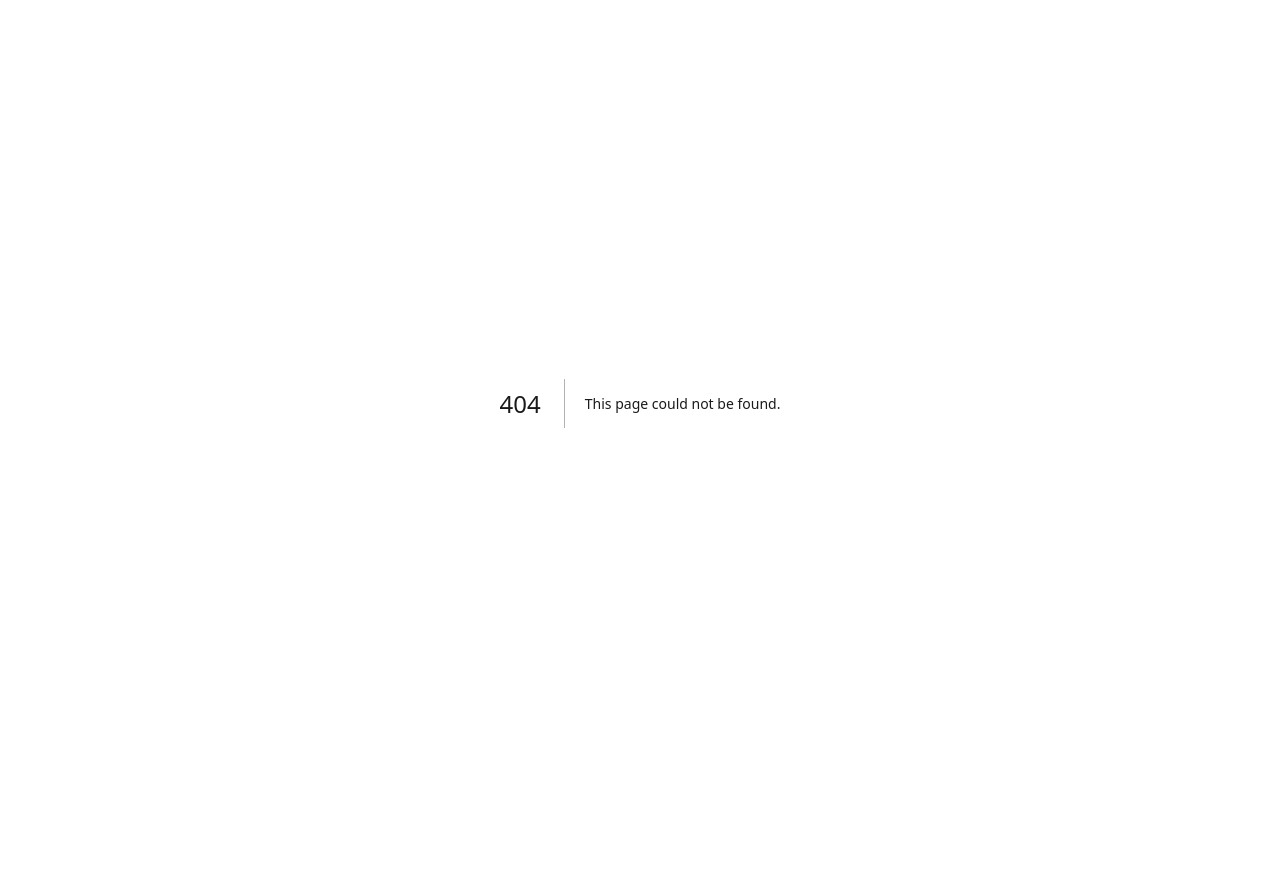
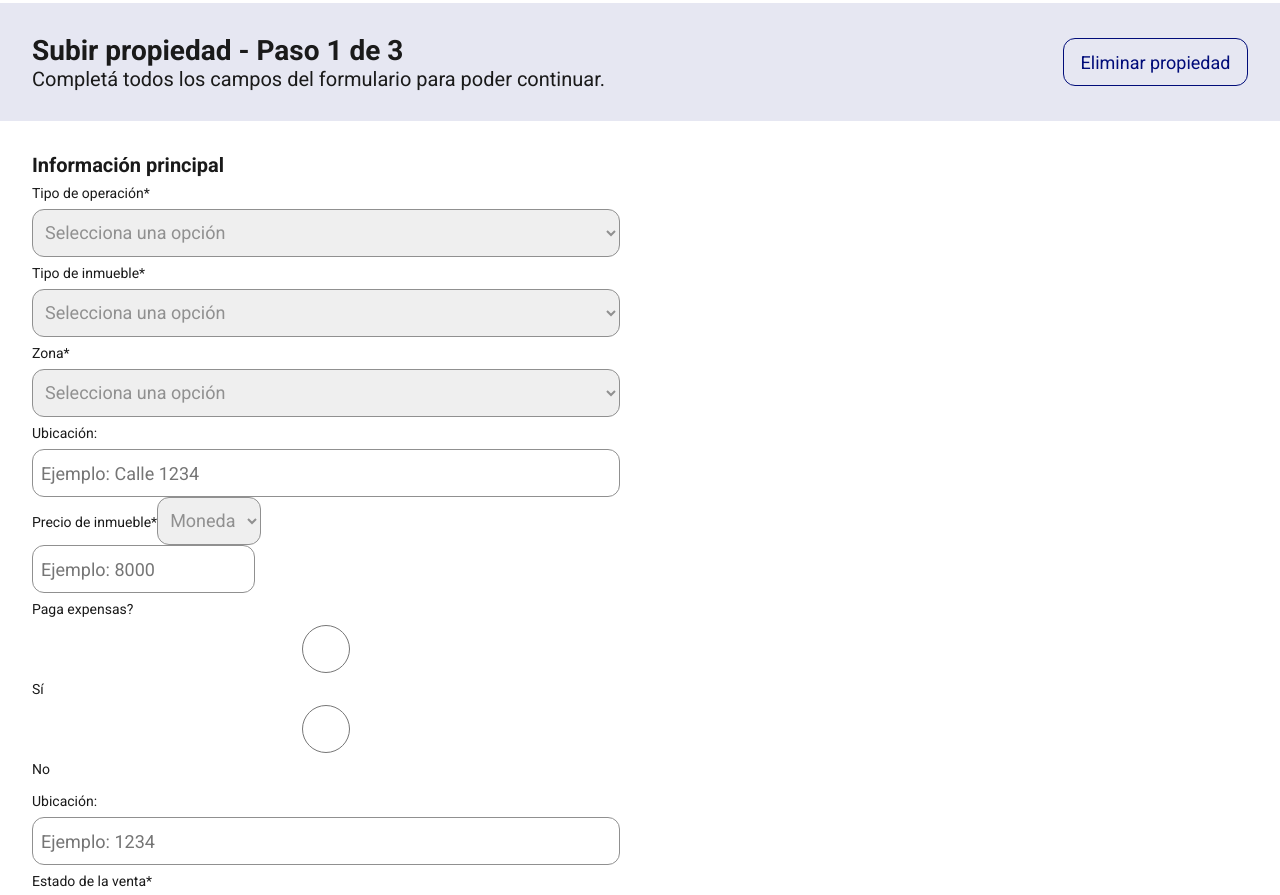
Before and after one commit to AgustinColaci/grippoinmobiliaria, a Next.js app: page /autogestion in a window 1280 px wide. Before the commit this address had no page. Shown: the part 160-1055 px from the top of the page. Built offline with nearby package versions, Linux system fonts and the light colour scheme.

Commit message:
paginas de autogestion

```diff
--- /dev/null
+++ b/src/app/autogestion/page.js
@@ -0,0 +1,106 @@
+import React from 'react';
+
+const Autogestion = () => {
+  return (
+    <>
+      <section className='banner__autogestion'>
+        <div className="banner__content">
+          <div className='banner__text'>
+            <h1 className='title'>Subir propiedad - Paso 1 de 3</h1>
+            <p className='paragraph'>Completá todos los campos del formulario para poder continuar.</p>
+          </div>
+          <div className='banner__button'>
+            <a className="button button--delete" href="#">Eliminar propiedad</a>
+          </div>
+        </div>
+      </section>
+      <section className='section__form'>
+        <h2 className="title">Información principal</h2>
+        <form>
+          <div className='section__form--inputs'>
+            <label htmlFor="tipoOperacion">Tipo de operación*</label>
+            <select id="tipoOperacion" name="tipoOperacion" defaultValue="">
+              <option value="" disabled>Selecciona una opción</option>
+              <option value="venta">Venta</option>
+              <option value="alquiler">Alquiler</option>
+            </select>
+          </div>
+
+          <div className='section__form--inputs'>
+            <label htmlFor="tipoInmueble">Tipo de inmueble*</label>
+            <select id="tipoInmueble" name="tipoInmueble" defaultValue="">
+              <option value="" disabled>Selecciona una opción</option>
+              <option value="casa">Casa</option>
+              <option value="departamento">Departamento</option>
+            </select>
+          </div>
+
+          <div className='section__form--inputs'>
+            <label htmlFor="zona">Zona*</label>
+            <select id="zona" name="zona" defaultValue="">
+              <option value="" disabled>Selecciona una opción</option>
+              <option value="MartinCoronado">Martín Coronado</option>
+              <option value="VillaBosch">Villa Bosch</option>
+              <option value="CiudadJardin">Ciudad Jardin</option>
+              <option value="PabloPodesta">Pablo Podesta</option>
+              <option value="LomaHermosa">Loma Hermosa</option>
+              <option value="AltosDePodesta">Barrio Altos de Podesta</option>
+            </select>
+          </div>
+
+          <div className='section__form--inputs'>
+            <label htmlFor="direccion">Ubicación:</label>
+            <input type="text" id="direccion" name="direccion" placeholder="Ejemplo: Calle 1234" />
+          </div>
+
+          <div className='section__form--inputs'>
+            <div className='input-sin-label'>
+              <label htmlFor="precioInmueble">Precio de inmueble*</label>
+              <select id="precioInmueble" name="precioInmueble" defaultValue="">
+                <option value="" disabled>Moneda</option>
+                <option value="ARS">ARS</option>
+                <option value="USD">USD</option>
+              </select>
+            </div>
+            <div className='input-sin-label'>
+              <label htmlFor="precioInmuebleValor"></label>
+              <input type="text" id="precioInmuebleValor" name="precioInmuebleValor" placeholder="Ejemplo: 8000" />
+            </div>
+          </div>
+
+          <div className='section__form--inputs'>
+            <label>Paga expensas?</label>
+            <input type="radio" id="si" name="pagaExpensas" value="si" />
+            <label htmlFor="si">Sí</label>
+            <input type="radio" id="no" name="pagaExpensas" value="no" />
+            <label htmlFor="no">No</label>
+          </div>
+
+          <div className='section__form--inputs'>
+            <label htmlFor="codigo">Ubicación:</label>
+            <input type="text" id="codigo" name="codigo" placeholder="Ejemplo: 1234" />
+          </div>
+
+          <div className='section__form--inputs'>
+            <label htmlFor="estadoVenta">Estado de la venta*</label>
+            <select id="estadoVenta" name="estadoVenta" defaultValue="">
+              <option value="" disabled>Selecciona una opción</option>
+              <option value="disponible">Disponible</option>
+              <option value="vendida">Vendida</option>
+              <option value="alquilada">Alquilada</option>
+            </select>
+          </div>
+
+          <div className='section__form--inputs'>
+            <label htmlFor="link-maps">Ubicación:</label>
+            <input type="text" id="link-maps" name="link-maps" placeholder="Pegar link de Google maps" />
+          </div>
+
+          <button className="button button--next" type="submit">Siguiente paso</button>
+        </form>
+      </section>
+    </>
+  );
+};
+
+export default Autogestion;
--- a/src/css/styles.css
+++ b/src/css/styles.css
@@ -1,3 +1,5 @@
+@import url('https://fonts.googleapis.com/css2?family=Roboto:ital,wght@0,100;0,300;0,400;0,500;0,700;0,900;1,100;1,300;1,400;1,500;1,700;1,900&display=swap');
+
 * {
     margin: 0;
     padding: 0;
@@ -5,6 +7,7 @@
     color: #1A1A1A;
     font-size: 62.5%;
     list-style-type: none;
+    font-family: "Roboto", sans-serif;
 }
 
 /* Variables - Colores */
@@ -146,3 +149,89 @@
     background-image: url(../icons/facebook.svg);
     background-repeat: no-repeat;
 }
+
+/* AUTOGESTION */
+
+.banner__autogestion {
+    background-color: #E6E7F2;
+    height: 11.8rem;
+    padding: 3.2rem;
+    display: flex;
+}
+
+.banner__autogestion .banner__content {
+    display: flex;
+    align-items: center;
+    width: 100%;
+    justify-content: space-between;
+}
+
+.banner__autogestion .title {
+    font-size: 2.8rem;
+}
+
+.banner__autogestion .paragraph {
+    font-size: 2rem;
+}
+
+.banner__autogestion .button.button--delete {
+    display: flex;
+    align-items: center;
+    justify-content: center;
+    width: 18.5rem;
+    height: 4.8rem;
+    border-radius: 1.2rem;
+    font-size: 1.8rem;
+    text-decoration: none;
+    border: .1rem solid var(--color--azul);
+    color: var(--color--azul);
+}
+
+.section__form {
+    font-size: 2rem;
+    max-width: 65.2rem;
+    padding: 3.2rem;
+}
+
+.section__form .title {
+    font-size: 2rem;
+}
+
+.section__form .section__form--inputs {
+    font-size: 1.4rem;
+    display: flex;
+    flex-direction: column;
+}
+
+
+.section__form label {
+    font-size: 1.4rem;
+    margin-bottom: .8rem;
+    margin-top: .8rem;
+}
+
+.section__form option,
+.section__form input,
+.section__form select {
+    border: .1rem solid var(--color--disable);
+    border-radius: 1.2rem;
+    height: 4.8rem;
+    font-size: 1.8rem;
+    color: var(--color--disable);
+    padding: .8rem;
+}
+
+.section__form .button.button--next {
+    margin-top: 2.4rem;
+    display: flex;
+    align-items: center;
+    justify-content: center;
+    width: 18.5rem;
+    height: 4.8rem;
+    border-radius: 1.2rem;
+    font-size: 1.8rem;
+    text-decoration: none;
+    border: .1rem solid var(--color--azul);
+    color: var(--color--white);
+    background-color: var(--color--azul);
+}
```
Also changed, not shown: src/app/contacto/page.js (deleted, +0 -10 lines).
